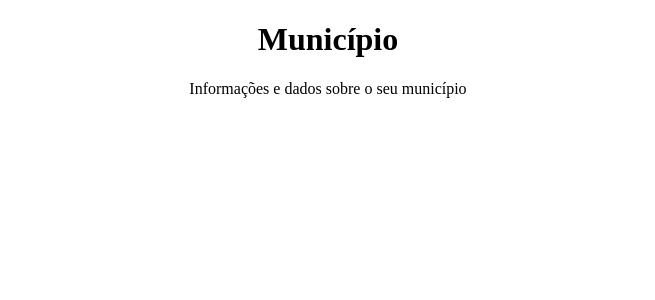
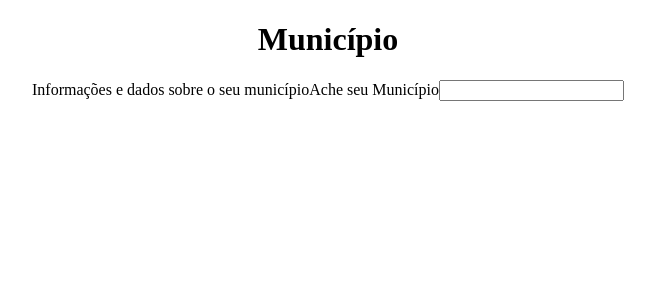
Before and after one commit to Baxhen-Technologies/bax, a React (Create React App) app: page / in a window 1280 px wide. Shown: the top 300 px of the page, without its empty margins (312-967 px from the left). Built offline with nearby package versions, Linux system fonts and the light colour scheme.

Commit message:
feat added input and label for searching on landing

```diff
--- a/src/components/Landing.tsx
+++ b/src/components/Landing.tsx
@@ -7,6 +7,8 @@ export const Landing: React.FC<LandingProps> = () => {
     <div style={{ textAlign: 'center' }}>
       <h1>Município</h1>
       Informações e dados sobre o seu município
+      <label htmlFor="search">Ache seu Município</label>
+      <input id="search" type="text" />
     </div>
   );
 };
```
